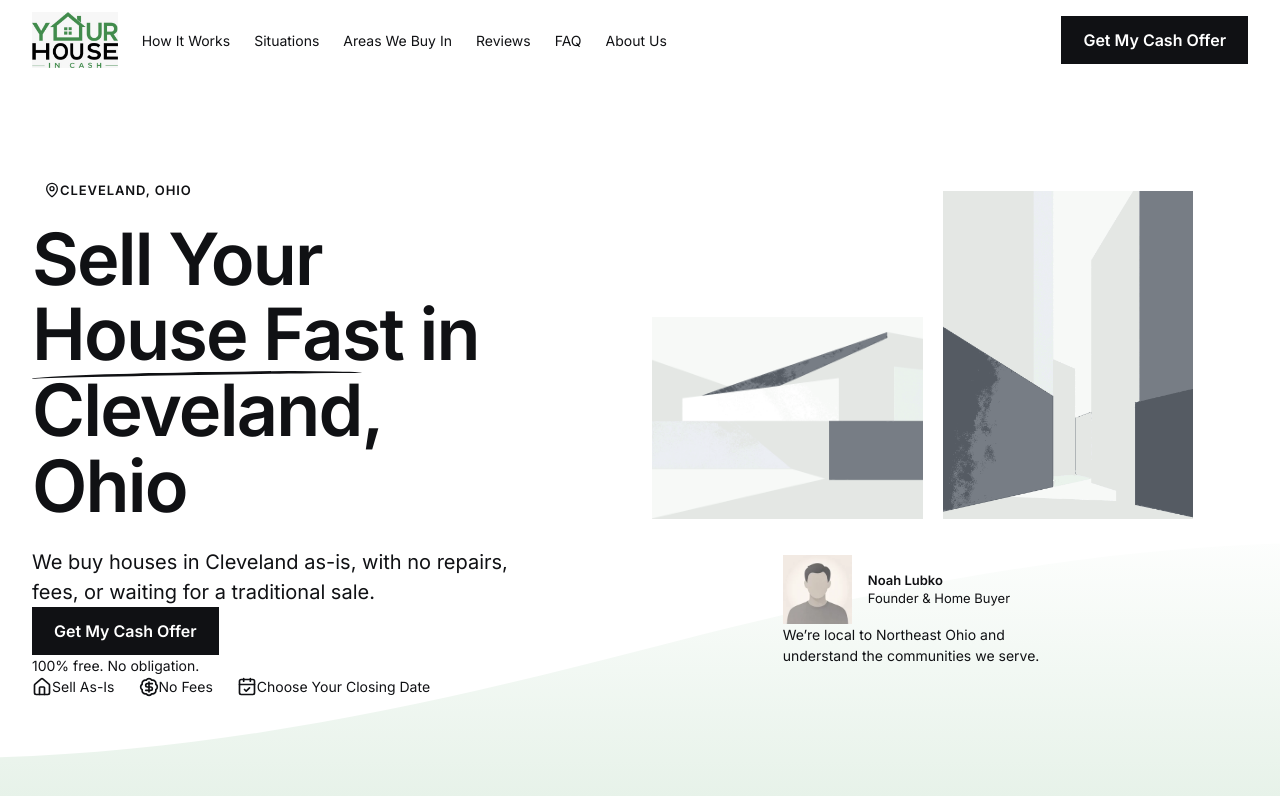
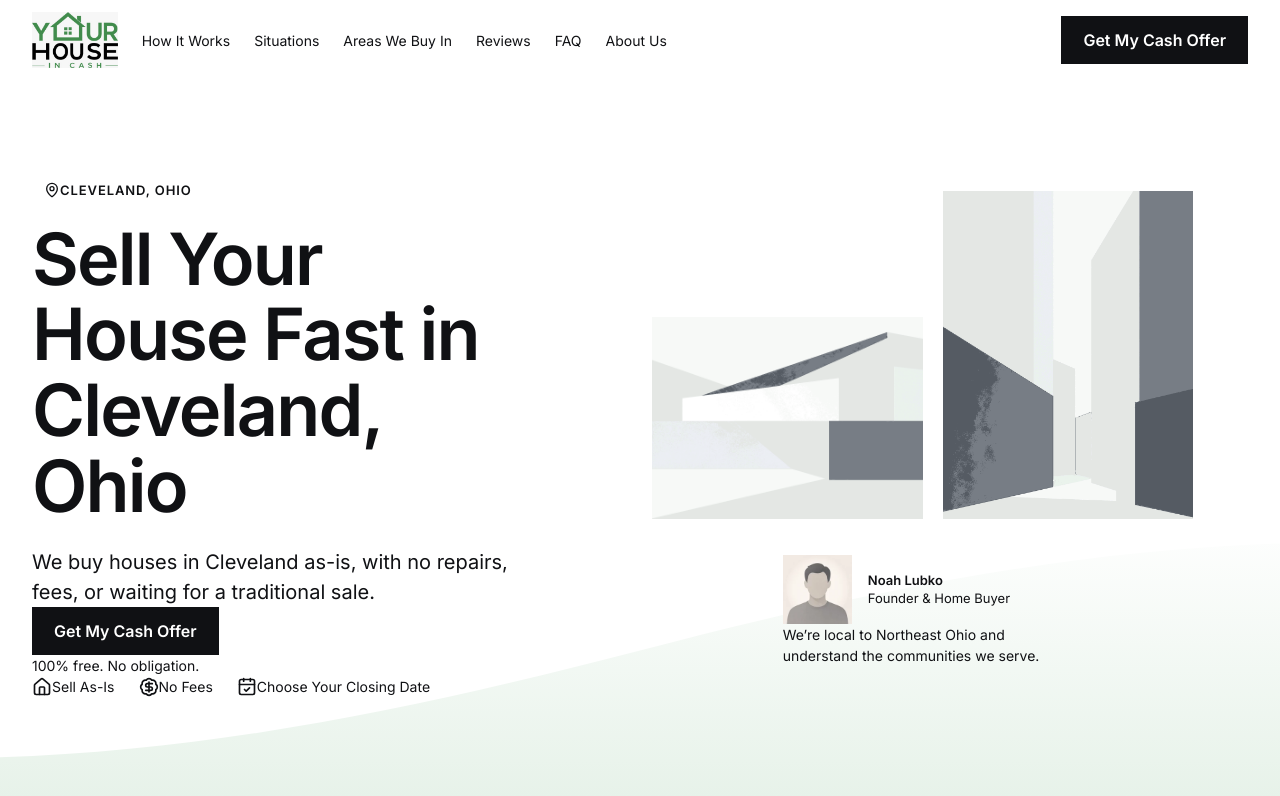
Before and after one commit to YHICAdmin/your-house-in-cash, a Next.js app: page / in a window 1280 px wide. Shown: the top 796 px of the page. Built offline with nearby package versions, Linux system fonts and the light colour scheme.

Commit message:
style: update hero location emphasis

```diff
--- a/src/components/area/area-hero.module.css
+++ b/src/components/area/area-hero.module.css
@@ -19,6 +19,10 @@
   margin: var(--spacing-s) 0 var(--spacing-m);
 }
 
+.location {
+  color: var(--color-brand);
+}
+
 .city {
   position: relative;
   display: inline-block;
@@ -26,19 +30,6 @@
   max-width: 100%;
   overflow-wrap: normal;
   word-break: normal;
-}
-
-.city::after {
-  position: absolute;
-  top: calc(100% + var(--spacing-xs));
-  left: 0;
-  width: 100%;
-  height: 8px;
-  border-top: 3px solid var(--color-text-primary);
-  border-radius: 50%;
-  content: "";
-  pointer-events: none;
-  transform: rotate(-1deg);
 }
 
 .supportingCopy {
--- a/src/components/area/area-hero.tsx
+++ b/src/components/area/area-hero.tsx
@@ -26,7 +26,10 @@ export function AreaHero({ city }: AreaHeroProps) {
         <div className={styles.content}>
           <SectionLabel icon={MapPin}>{`${city}, Ohio`}</SectionLabel>
           <h1 id="area-hero-heading" className={`${styles.heading} text-display`}>
-            Sell Your House Fast in <span className={styles.city}>{city}</span>, Ohio
+            Sell Your House Fast in{" "}
+            <span className={styles.location}>
+              <span className={styles.city}>{city}</span>, Ohio
+            </span>
           </h1>
           <p className={`${styles.supportingCopy} text-body-large`}>
             We buy houses in {city} as-is, with no repairs, fees, or waiting for a
```
